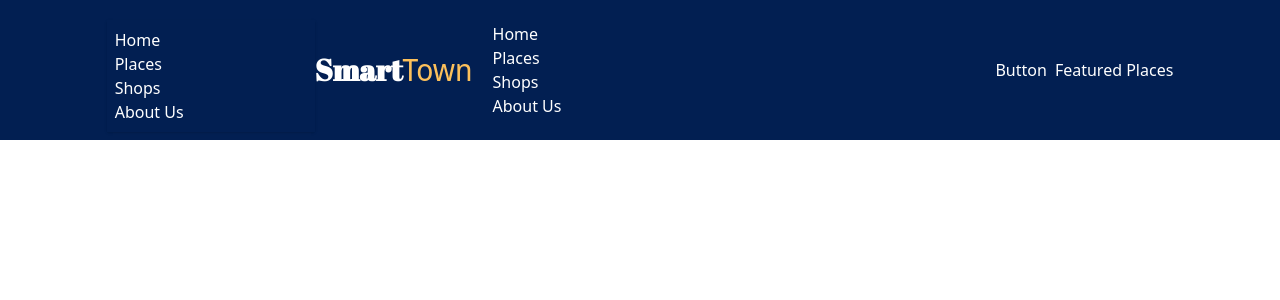
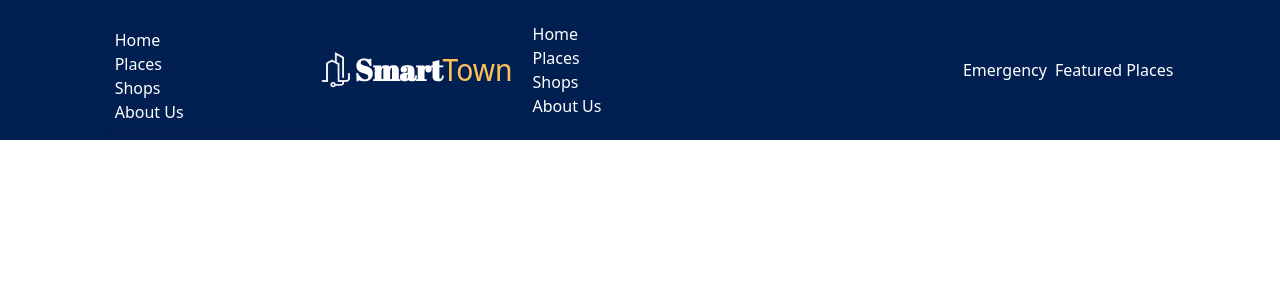
Before and after one commit to mehediScriptDev/smart-town, a React (Vite) app: page / in a window 1280 px wide. Shown: the top 300 px of the page. Built offline with nearby package versions, Linux system fonts and the light colour scheme.

Commit message:
nav logo and fav added

```diff
--- a/src/Components/Nav.jsx
+++ b/src/Components/Nav.jsx
@@ -1,5 +1,6 @@
 import { IoMenu } from "react-icons/io5";
 import { NavLink } from "react-router-dom";
+import logo from '../../public/logo.png'
 const Nav = () => {
   const links = (
     <>
@@ -38,14 +39,19 @@ const Nav = () => {
                 {links}
               </ul>
             </div>
-            <a className="join text-2xl md:text-3xl"><span className="font-alfa font-semibold join-item">Smart</span><span className="join-item font-italy text-btncl">Town</span></a>
+            <div className="hidden md:block">
+             <img className="w-10" src={logo} alt="logo" />
+             </div>
+            <a className="join text-2xl md:text-3xl flex items-center"><span className="font-alfa font-semibold join-item">
+
+              Smart</span><span className="join-item font-italy text-btncl">Town</span></a>
           </div>
           <div className=" hidden lg:flex">
             <ul className="menu menu-horizontal px-1">{links}</ul>
           </div>
           </div>
           <div className="flex gap-2 items-center">
-          <a className="btn btn-ghost hover:bg-mainbg hover:text-white hover:border-transparent hidden md:flex">Button</a>
+          <a className="btn btn-ghost hover:bg-mainbg hover:text-white hover:border-transparent hidden md:flex">Emergency</a>
             <a className="btn btn-sm md:btn-md btn-outline rounded-full hover:text-mainbg hover:bg-btncl hover:border-transparent">Featured Places</a>
 
           </div>
```
Also changed, not shown: public/logo.png.
